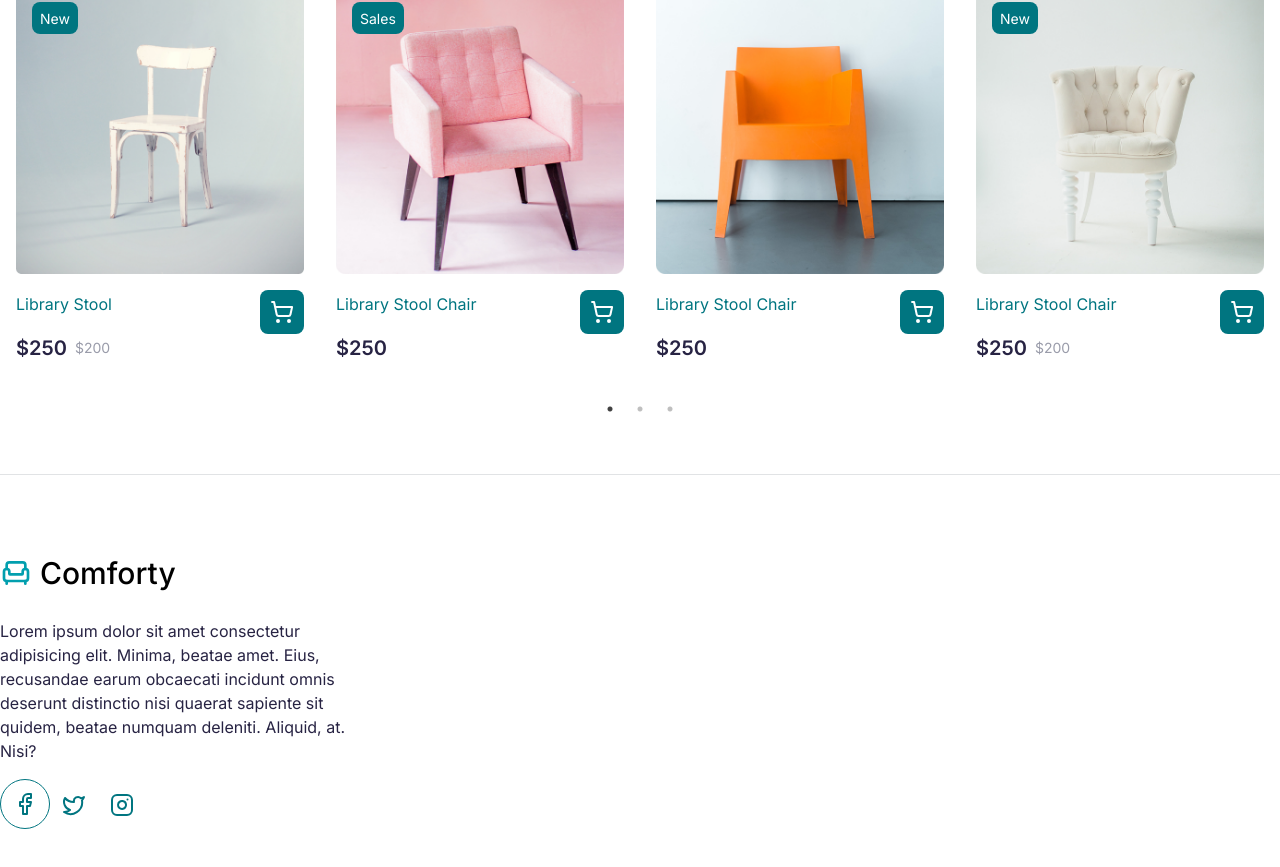
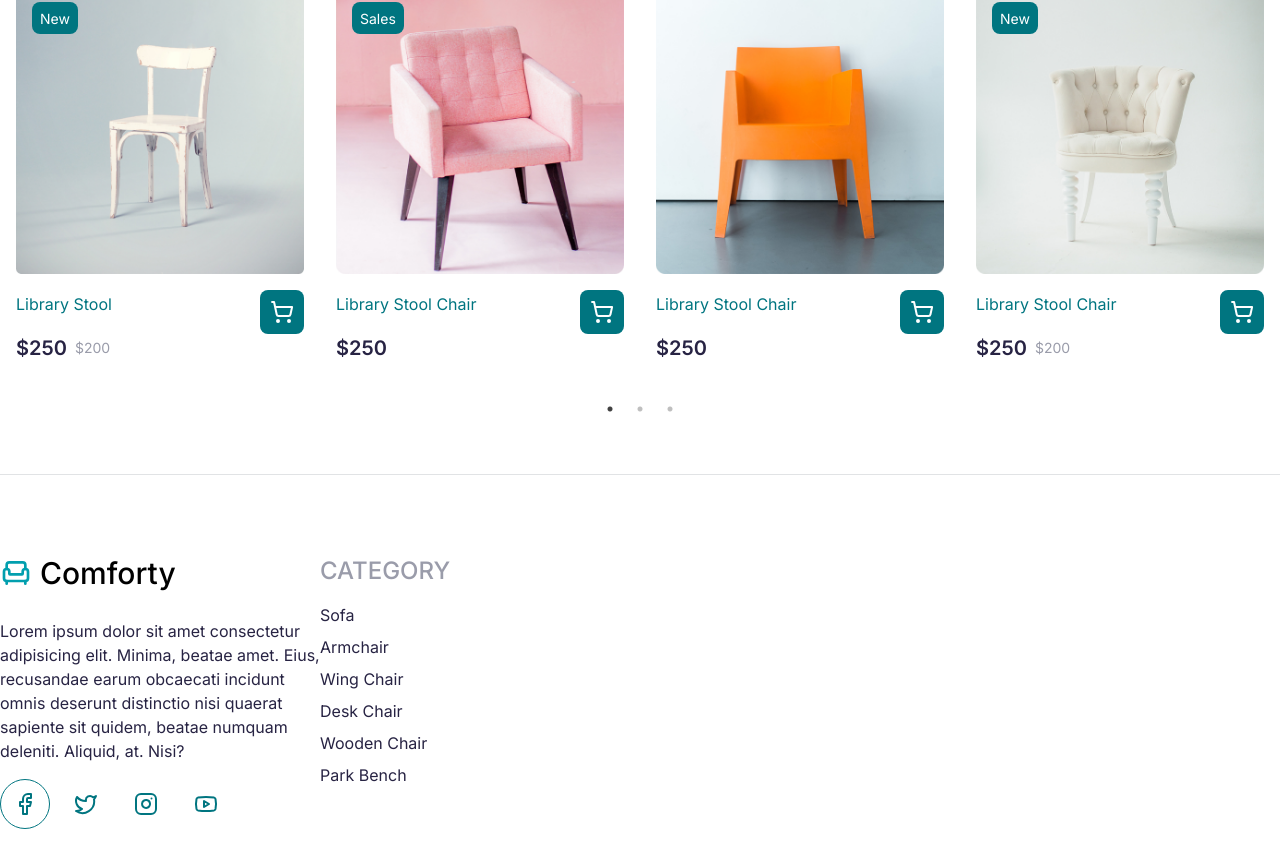
Before and after one commit to bdancost/ecommerce_app, a React (Vite) app: page / in a window 1280 px wide. Shown: the part 4487-5354 px from the top of the page. Built offline with nearby package versions, Linux system fonts and the light colour scheme.

Commit message:
Adicionando novos icones ao footer

```diff
--- a/src/Components/Footer/Footer.jsx
+++ b/src/Components/Footer/Footer.jsx
@@ -1,5 +1,5 @@
 import { Link } from "react-router";
-import { Armchair, Facebook, Twitter, Instagram } from "lucide-react";
+import { Armchair, Facebook, Twitter, Instagram, Youtube } from "lucide-react";
 
 const Footer = () => {
   return (
@@ -8,6 +8,7 @@ const Footer = () => {
 
       <div className="footer_bottom mx-h-[343px] w-full border-t border-[#e1e3e5] pt-[80px] pb-[60px]">
         <div className="lg:container mx-auto">
+          <div className="grid grid-cols-4">
             <div>
               {/* logo wrapper */}
               <div className="logo_wrapper mb-7">
@@ -19,25 +20,51 @@ const Footer = () => {
                   <Armchair size="2rem" color="#029fae" /> Comforty
                 </Link>
               </div>
-
               <p className="text-base text-[#272343] font-inter font-normal mb-4 max-w-[350px]">
                 Lorem ipsum dolor sit amet consectetur adipisicing elit. Minima,
                 beatae amet. Eius, recusandae earum obcaecati incidunt omnis
                 deserunt distinctio nisi quaerat sapiente sit quidem, beatae
                 numquam deleniti. Aliquid, at. Nisi?
               </p>
-            <div className="footer_social">
+              <div className="footer_social flex items-center gap-3">
                 <Link className="p-3 rounded-full border-[#007580] inline-block border-[1px]">
                   <Facebook size="1.5rem" color="#007580" />{" "}
                 </Link>
-
                 <Link className="p-3 inline-block">
                   <Twitter size="1.5rem" color="#007580" />{" "}
                 </Link>
-
                 <Link className="p-3 inline-block">
                   <Instagram size="1.5rem" color="#007580" />{" "}
                 </Link>
+                <Link className="p-3 inline-block">
+                  <Youtube size="1.5rem" color="#007580" />{" "}
+                </Link>
+              </div>
+            </div>
+            <div className="footer_wrapper">
+              <h3 className="text-2xl text-[#9a9caa] font-inter font-medium uppercase">
+                category
+              </h3>
+              <ul className="space-y-2 mt-4">
+                <li className="text-base text-[#272343] font-inter font-normal capitalize">
+                  <Link>sofa</Link>
+                </li>
+                <li className="text-base text-[#272343] font-inter font-normal capitalize">
+                  <Link>armchair</Link>
+                </li>
+                <li className="text-base text-[#272343] font-inter font-normal capitalize">
+                  <Link>wing chair</Link>
+                </li>
+                <li className="text-base text-[#272343] font-inter font-normal capitalize">
+                  <Link>desk chair</Link>
+                </li>
+                <li className="text-base text-[#272343] font-inter font-normal capitalize">
+                  <Link>wooden chair</Link>
+                </li>
+                <li className="text-base text-[#272343] font-inter font-normal capitalize">
+                  <Link>park bench</Link>
+                </li>
+              </ul>
             </div>
           </div>
         </div>
```
Lines whose indentation alone changed are shown as unchanged.
